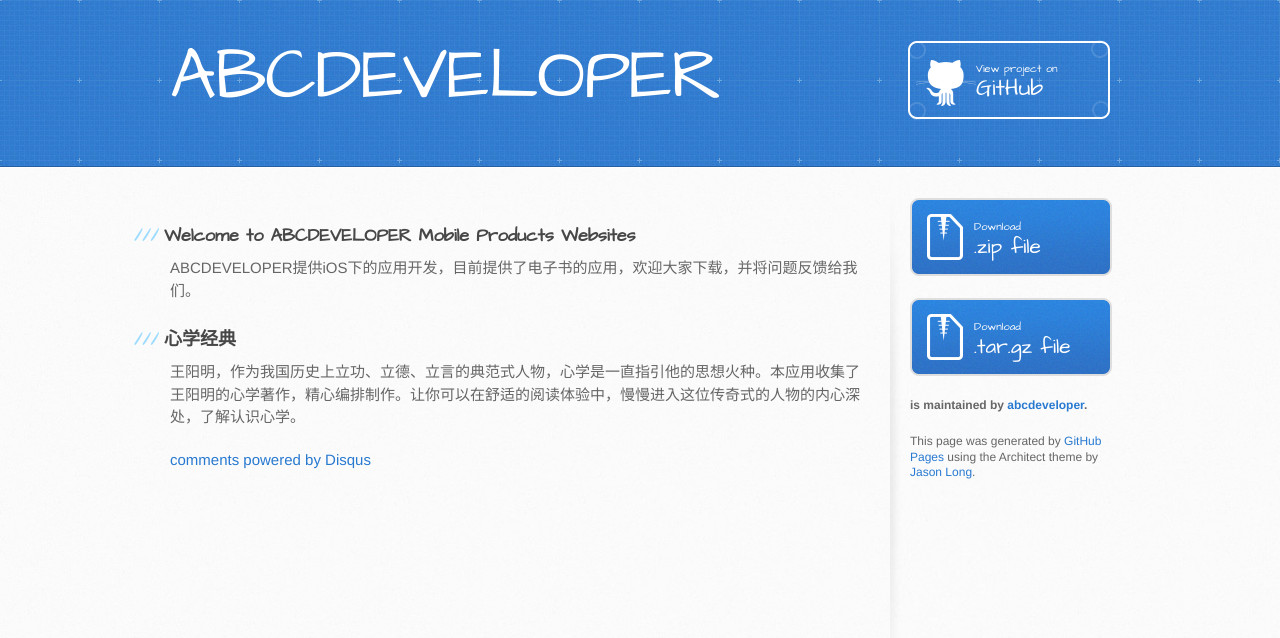
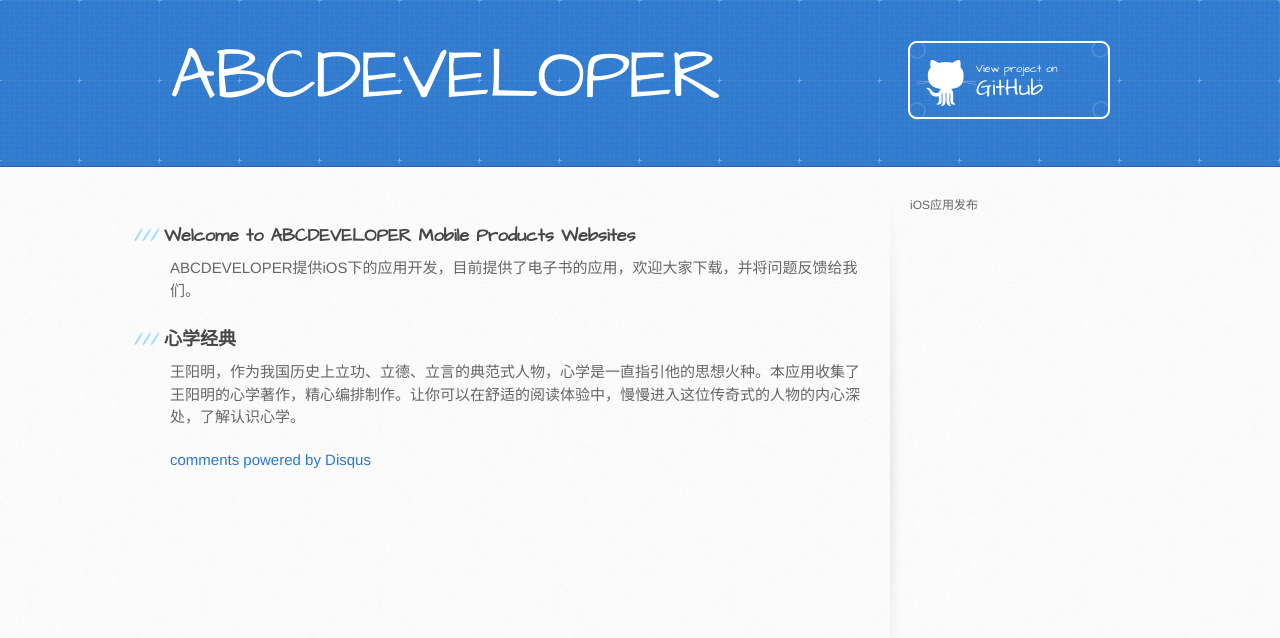
Before and after one commit to abcdeveloper/mobileproducts, a plain HTML site: page index.html in a window 1280 px wide. Drawn offline with Linux system fonts and the light colour scheme; a script that the page names is missing.

Commit message:
Update index.html

```diff
--- a/index.html
+++ b/index.html
@@ -58,18 +58,11 @@
         </section>
 
         <aside id="sidebar">
-          <a href="https://github.com/abcdeveloper/mobileproducts/zipball/master" class="button">
-            <small>Download</small>
-            .zip file
-          </a>
-          <a href="https://github.com/abcdeveloper/mobileproducts/tarball/master" class="button">
-            <small>Download</small>
-            .tar.gz file
-          </a>
+        <p>iOS应用发布</p>
 
-          <p class="repo-owner"><a href="https://github.com/abcdeveloper/mobileproducts"></a> is maintained by <a href="https://github.com/abcdeveloper">abcdeveloper</a>.</p>
 
-          <p>This page was generated by <a href="pages.github.com">GitHub Pages</a> using the Architect theme by <a href="http://twitter.com/jasonlong">Jason Long</a>.</p>
+
+
         </aside>
       </div>
     </div>
```
